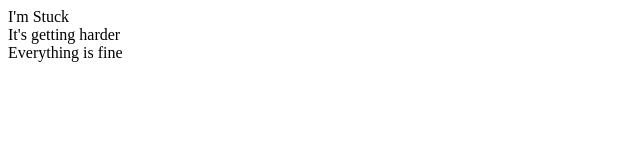
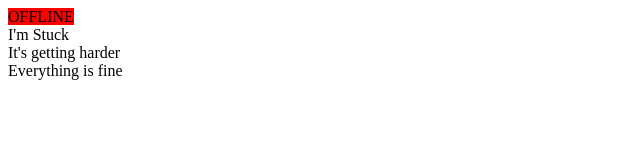
Before and after one commit to orangenpresse/Becherapp, a website: page index.html in a window 1280 px wide. Shown: the whole page, without its empty margins (0-640 px from the left). Drawn offline with nearby package versions, Linux system fonts and the light colour scheme; no server answers.

Commit message:
Server Status added

```diff
--- a/index.html
+++ b/index.html
@@ -1,22 +1,27 @@
 <script src="//ajax.googleapis.com/ajax/libs/jquery/1.8.2/jquery.min.js"></script>
 <script type="text/javascript">
 	jQuery(document).ready(function() {
-		//window.setTimeout(update, 4000);
+
 		var source = new EventSource('update-stream');
 		source.onmessage = function (event) {
-  		jQuery("#status").html(event.data);
+			jQuery("#status").html(event.data);
 		};
+
+		source.onerror = function() {
+			jQuery("#serverstatus").html('<span style="background-color: rgb(255,0,0);">OFFLINE</span>');
+		}
+
+		source.onopen = function() {
+			jQuery("#serverstatus").html('<span style="background-color: rgb(0,255,0);">ONLINE</span>');
+		}
 	});
-
-	function update() {
-		//location.reload();
-	}
 
 	function setStatus(status) {
 		jQuery.get("?status=" + status);
 	}
 
 </script>
+<div id="serverstatus"></div>
 <div class="emoticon" onclick="setStatus('stuck')" >I'm Stuck</div>
 <div class="emoticon" onclick="setStatus('hard')" >It's getting harder</div>
 <div class="emoticon" onclick="setStatus('good')" >Everything is fine</div>
```
